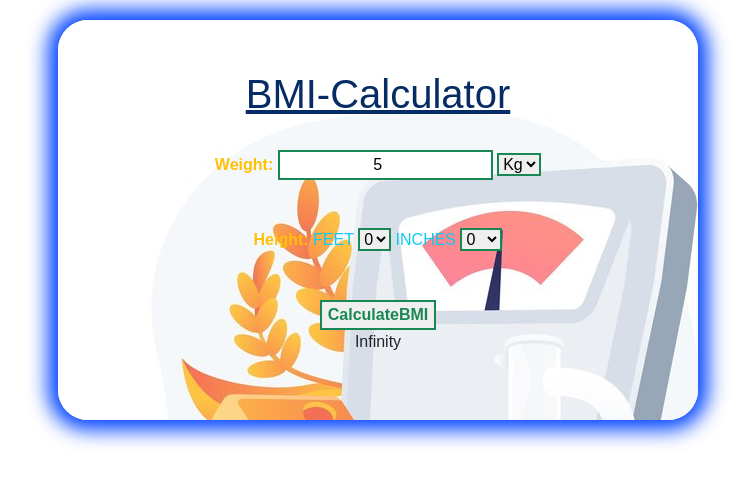
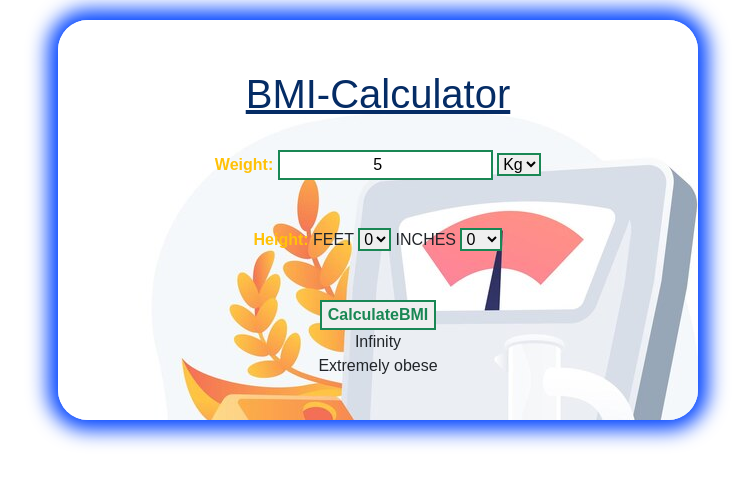
Before and after one commit to mariam-2324/BMI-Calculator, a plain HTML site: page index.html in a window 1280 px wide. Both pictures are taken after typing "5" into the empty fields and a click on the button "CalculateBMI". Shown: the whole page, without its empty margins (262-1017 px from the left). Drawn offline with nearby package versions, Linux system fonts and the light colour scheme.

Commit message:
all assignment done

```diff
--- a/index.html
+++ b/index.html
@@ -24,7 +24,7 @@
 
                <div>
                 <label for="height" class="text-warning fw-bold">Height:</label>
-                <span class="text-info">FEET</span>
+                <span>FEET</span>
                 <select class="border border-success border border-2 feet">
                     <option value="0">0</option>
                     <option value="1">1</option>
@@ -36,7 +36,7 @@
                     <option value="7">7</option>
                 </select>
 
-                <span class="text-info">INCHES</span>
+                <span>INCHES</span>
                 <select class="border border-success border border-2 inches">
                 <option value="0">0</option>
                 <option value="1">1</option>
--- a/script.js
+++ b/script.js
@@ -3,7 +3,7 @@ let unit = document.querySelector(".unit");
 let feet = document.querySelector(".feet");
 let inches = document.querySelector(".inches");
 let result = document.querySelector(".result");
-let bmiStatus = document.querySelector(".BMIStatus");
+let BMIStatus = document.querySelector(".BMIStatus");
 
 function calculateBMI() {
   let convertedWeight = weight.value;
@@ -20,38 +20,25 @@ function calculateBMI() {
   console.log("total height in meters ", totalHeight);
 
   //=============BMI-Ratio======================================
-  let bmi = (weight.value / totalHeight ** 2).toFixed(2);
+  let bmi = (convertedWeight / totalHeight ** 2).toFixed(2);
   console.log(bmi);
-  console.log("result", result);
   result.textContent = bmi;
 
 
-  const status = "";
+  let status = "";
   if (bmi < 18.5) {
-    result = `underweight`;
+    status = `underweight`;
   } else if (18.5 <= bmi && bmi <= 24.9) {
-    result = `Healthy`;
+    status = `Healthy`;
   } else if (25 <= bmi && bmi <= 29.9) {
-    result = `Overweight`;
+    status = `Overweight`;
   } else if (30 <= bmi && bmi <= 34.9) {
-    result = `Obese`;
+    status = `Obese`;
   } else if (35 <= bmi) {
-    result = `Extremely obese`;
+    status = `Extremely obese`;
   }
 
+  console.log("result", result);
   BMIStatus.textContent = status;
 
 }
-
-
-
-
-
-
-// function calculate(){
-//     console.log(weight.value);
-//     console.log(unit.value);
-//     console.log(feet.value)
-//     console.log(inches.value);
-
-// }
```
